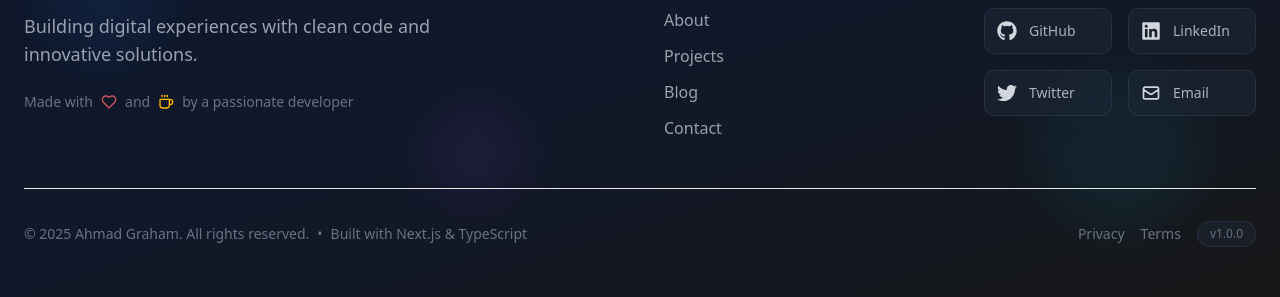
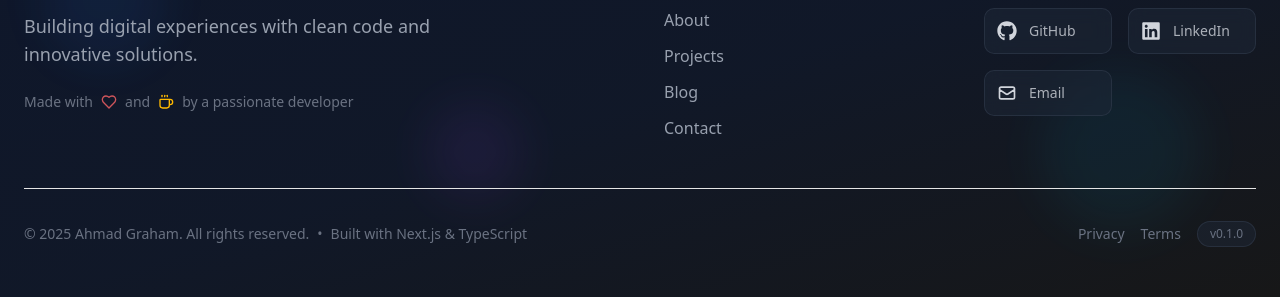
Before and after one commit to agraham02/portfolio-website, a Next.js app: page / in a window 1280 px wide. Shown: the part 4248-4545 px from the top of the page. Built offline with nearby package versions, Linux system fonts and the light colour scheme.

Commit message:
feat: Add version prop to ConditionalLayout and Footer components

```diff
--- a/src/app/layout.tsx
+++ b/src/app/layout.tsx
@@ -2,6 +2,7 @@ import type { Metadata } from "next";
 import { Geist, Geist_Mono } from "next/font/google";
 import "./globals.css";
 import ConditionalLayout from "@/components/ConditionalLayout";
+import packageJson from "../../package.json";
 import { Analytics } from "@vercel/analytics/next";
 
 const geistSans = Geist({
@@ -24,12 +25,14 @@ export default function RootLayout({
 }: Readonly<{
     children: React.ReactNode;
 }>) {
+    const version = packageJson?.version ?? "1.0.0";
+
     return (
         <html lang="en">
             <body
                 className={`${geistSans.variable} ${geistMono.variable} antialiased`}
             >
-                <ConditionalLayout>
+                <ConditionalLayout version={version}>
                     {children}
                     <Analytics />
                 </ConditionalLayout>
--- a/src/components/ConditionalLayout.tsx
+++ b/src/components/ConditionalLayout.tsx
@@ -2,17 +2,25 @@
 
 import { usePathname } from "next/navigation";
 import Navbar from "@/components/Navbar";
+import MobileNavigation from "@/components/MobileNavigation";
 import Footer from "@/components/Footer";
 
-export default function ConditionalLayout({ children }: { children: React.ReactNode }) {
+export default function ConditionalLayout({
+    children,
+    version,
+}: {
+    children: React.ReactNode;
+    version?: string;
+}) {
     const pathname = usePathname();
     const isConstructionPage = pathname === "/construction";
 
     return (
         <>
             {!isConstructionPage && <Navbar />}
+            {!isConstructionPage && <MobileNavigation />}
             {children}
-            {!isConstructionPage && <Footer />}
+            {!isConstructionPage && <Footer version={version} />}
         </>
     );
 }
--- a/src/components/Footer.tsx
+++ b/src/components/Footer.tsx
@@ -7,7 +7,7 @@ import { HiOutlineMail } from "react-icons/hi";
 import { ArrowUp, Heart, Code, Coffee, Zap } from "lucide-react";
 import { useEffect, useState } from "react";
 
-export default function Footer() {
+export default function Footer({ version }: { version?: string }) {
     const [showScrollTop, setShowScrollTop] = useState(false);
 
     useEffect(() => {
@@ -42,12 +42,6 @@ export default function Footer() {
             icon: FaLinkedin,
             label: "LinkedIn",
             color: "hover:text-blue-400",
-        },
-        {
-            href: "https://twitter.com/",
-            icon: FaTwitter,
-            label: "Twitter",
-            color: "hover:text-sky-400",
         },
         {
             href: "mailto:ahmadgrahamdev@gmail.com",
@@ -240,7 +234,7 @@ export default function Footer() {
                                 Terms
                             </Link>
                             <div className="text-xs bg-gray-800/50 px-3 py-1 rounded-full border border-gray-700/50">
-                                v1.0.0
+                                {version ? `v${version}` : "v1.0.0"}
                             </div>
                         </div>
                     </motion.div>
```
